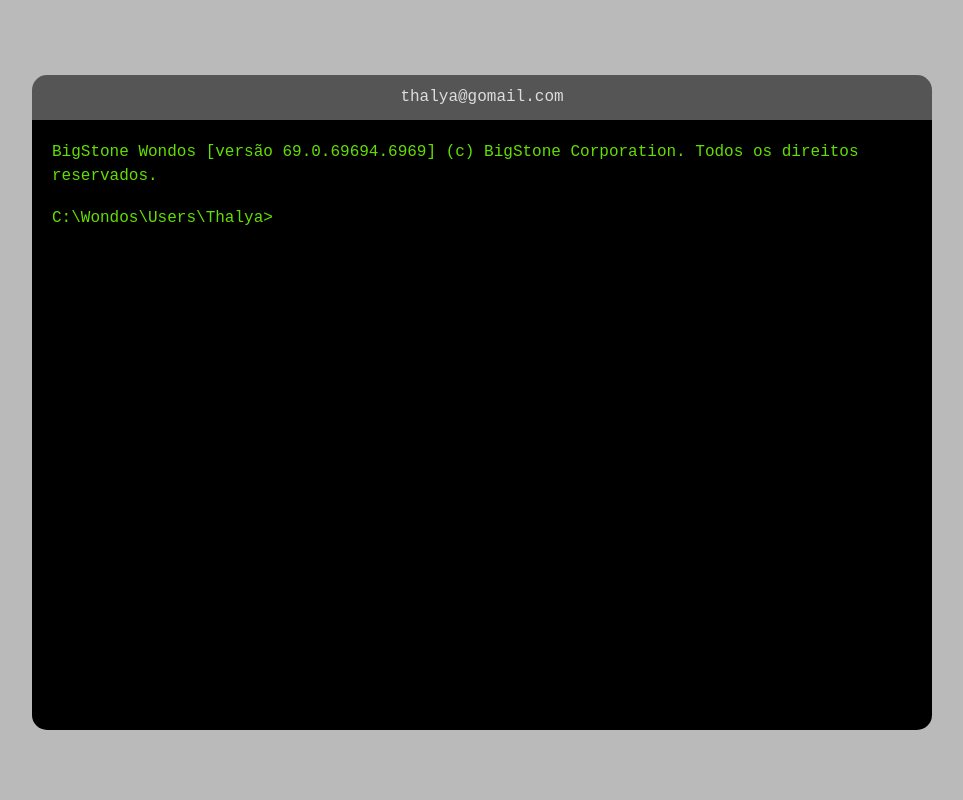
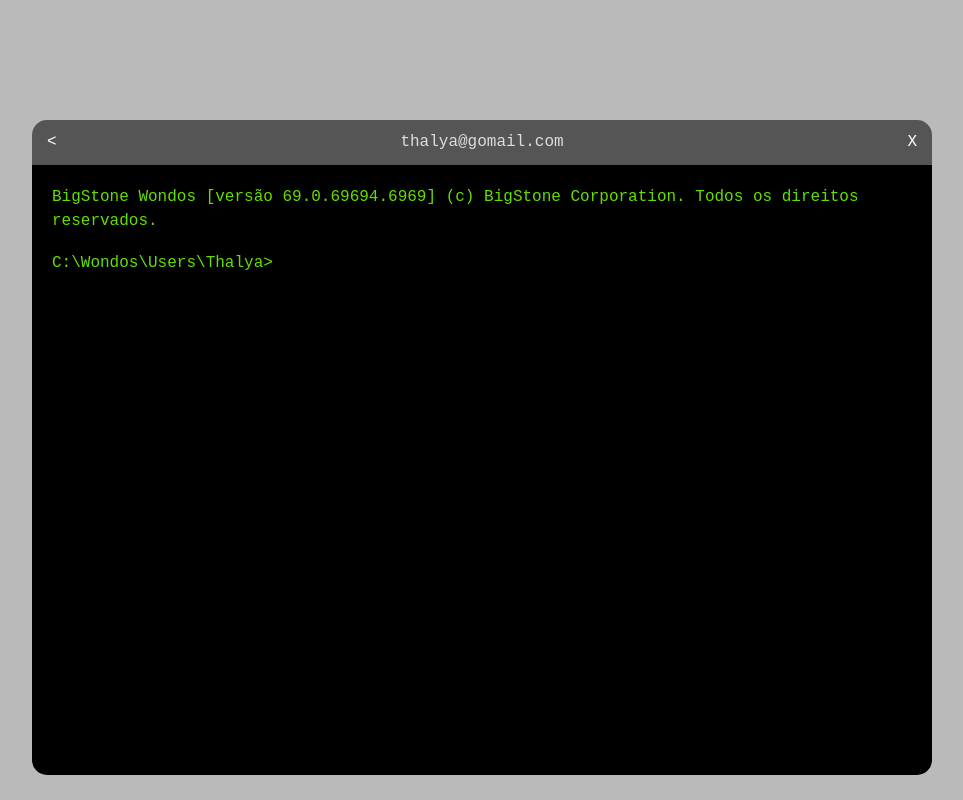
Before and after one commit to Thiago-Caffaro/blog, a plain HTML site: page paginas/prompt/index.html in a window 1280 px wide. Shown: the whole page, without its empty margins (158-1121 px from the left). Drawn offline with Linux system fonts and the light colour scheme; a web font is replaced by a local one.

Commit message:
portabilidade ao github pages
agora tem um arquivo html que utiliza um iframe para capturar o index base, apenas para o site funcionar corretamente no github pages, e atualizei o cmd colocando um botão de voltar, e atualizando o código css

```diff
--- a/css/global.css
+++ b/css/global.css
@@ -15,6 +15,7 @@
 body{
     background-image: url('../assets/wallpaper_repeat.jpg');
     background-repeat: repeat;
+    overflow-x: hidden;
 }
 /*Estilo de elementos*/
 .espacador{
--- a/paginas/prompt/index.html
+++ b/paginas/prompt/index.html
@@ -10,7 +10,9 @@
 <body>
     <div class="console">
         <header>
+            <a href="../base/index.html"><</a>
             <p>thalya@gomail.com</p>
+            <a href="#">X</a>
         </header>
         <div class="consolebody">
             <p>
@@ -21,5 +23,6 @@
             <p>C:\Wondos\Users\Thalya></p>
         </div>
     </div>
+
 </body>
 </html>
--- a/paginas/prompt/prompt.css
+++ b/paginas/prompt/prompt.css
@@ -5,11 +5,15 @@
     padding: 0;
     font-family: 'Chivo Mono', monospace;
 }
+a{
+  text-decoration: none;
+  color: white;
+}
 body {
     min-width: 100vw;
     min-height: 100vh;
     display: flex;
-    flex-direction: column;
+    flex-direction: row;
     justify-content: center;
     background-color: rgb(186, 186, 186);
 }
@@ -19,15 +23,23 @@
     width: 900px;
     height: 650px;
     box-sizing: border-box;
-    margin: auto;
+    position: relative;
+    top: 15vh;
 }
 
 .console header {
     border-top-left-radius: 15px;
     border-top-right-radius: 15px;
     background-color: #555;
+
     height: 45px;
     line-height: 45px;
+    padding-left: 15px;
+    padding-right: 15px;
+
+    display: flex;
+    flex-direction: row;
+    justify-content: space-between;
     text-align: center;
     color: #DDD;
 }
```
Also changed, not shown: assets/header/header.html (+0 -1 lines), index.html (added, +18 -0 lines), paginas/contato/index.html (deleted, +0 -13 lines).
